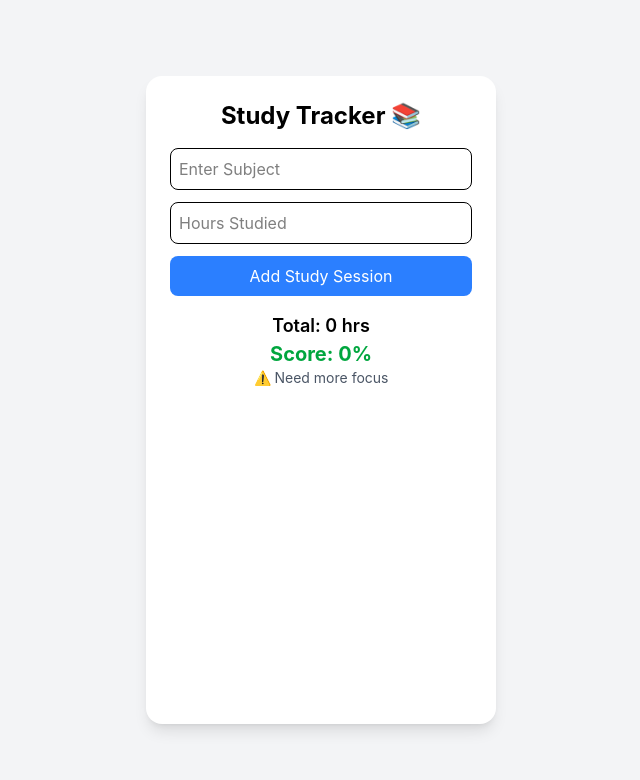
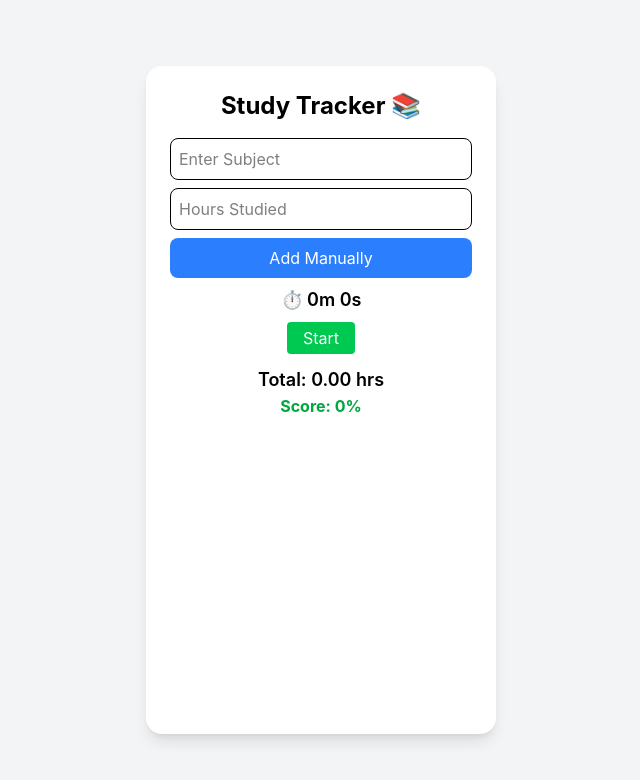
Before and after one commit to survekaran/study-tracker, a React (Vite) app: page / in a window 1280 px wide. Shown: the top 780 px of the page, without its empty margins (319-959 px from the left). Built offline with nearby package versions, Linux system fonts and the light colour scheme.

Commit message:
added local storage

```diff
--- a/src/App.jsx
+++ b/src/App.jsx
@@ -1,10 +1,36 @@
-import { useState } from "react";
+import { useState, useEffect } from "react";
 import { PieChart, Pie, Cell, Tooltip, Legend } from "recharts";
 
 function App() {
   const [subject, setSubject] = useState("");
   const [hours, setHours] = useState("");
   const [sessions, setSessions] = useState([]);
+  const [isRunning, setIsRunning] = useState(false);
+  const [seconds, setSeconds] = useState(0);
+
+  // LOAD DATA FROM LOCAL STORAGE
+  useEffect(() => {
+    const saved = localStorage.getItem("studySessions");
+    if (saved) {
+      setSessions(JSON.parse(saved));
+    }
+  }, []);
+
+  // SAVE DATA
+  useEffect(() => {
+    localStorage.setItem("studySessions", JSON.stringify(sessions));
+  }, [sessions]);
+
+  // TIMER
+  useEffect(() => {
+    let interval;
+    if (isRunning) {
+      interval = setInterval(() => {
+        setSeconds((prev) => prev + 1);
+      }, 1000);
+    }
+    return () => clearInterval(interval);
+  }, [isRunning]);
 
   const handleAdd = () => {
     if (!subject || !hours) {
@@ -22,44 +48,46 @@ function App() {
     setHours("");
   };
 
-  // TOTAL HOURS
-  const totalHours = sessions.reduce((sum, session) => {
-    return sum + session.hours;
-  }, 0);
+  const startTimer = () => {
+    if (!subject) {
+      alert("Enter subject before starting timer");
+      return;
+    }
+    setIsRunning(true);
+  };
 
-  // GROUP DATA
+  const stopTimer = () => {
+    setIsRunning(false);
+
+    const hrs = (seconds / 3600).toFixed(2);
+
+    if (hrs > 0) {
+      const newSession = {
+        subject,
+        hours: parseFloat(hrs),
+      };
+      setSessions([...sessions, newSession]);
+    }
+
+    setSeconds(0);
+  };
+
+  const totalHours = sessions.reduce((sum, s) => sum + s.hours, 0);
+
   const subjectData = [];
-
-  sessions.forEach((session) => {
-    const existing = subjectData.find(
-      (item) => item.name === session.subject
-    );
-
-    if (existing) {
-      existing.value += session.hours;
-    } else {
-      subjectData.push({
-        name: session.subject,
-        value: session.hours,
-      });
-    }
+  sessions.forEach((s) => {
+    const existing = subjectData.find((i) => i.name === s.subject);
+    if (existing) existing.value += s.hours;
+    else subjectData.push({ name: s.subject, value: s.hours });
   });
 
-  // ADD PERCENTAGE
-  subjectData.forEach((item) => {
-    item.percentage = totalHours
-      ? ((item.value / totalHours) * 100).toFixed(1)
+  subjectData.forEach((i) => {
+    i.percentage = totalHours
+      ? ((i.value / totalHours) * 100).toFixed(1)
       : 0;
   });
 
-  // DAILY SCORE
   const score = Math.min((totalHours / 6) * 100, 100).toFixed(0);
-
-  const getFeedback = () => {
-    if (score >= 80) return "🔥 Great job!";
-    if (score >= 50) return "👍 Good effort";
-    return "⚠️ Need more focus";
-  };
 
   const COLORS = ["#3B82F6", "#10B981", "#F59E0B", "#EF4444"];
 
@@ -67,17 +95,14 @@ function App() {
     <div className="min-h-screen bg-gray-100 flex items-center justify-center">
       <div className="bg-white p-6 rounded-2xl shadow-lg w-[350px] text-center">
 
-        <h1 className="text-2xl font-bold mb-4">
-          Study Tracker 📚
-        </h1>
+        <h1 className="text-2xl font-bold mb-4">Study Tracker 📚</h1>
 
-        {/* INPUT FORM */}
         <input
           type="text"
           placeholder="Enter Subject"
           value={subject}
           onChange={(e) => setSubject(e.target.value)}
-          className="w-full mb-3 p-2 border rounded-lg"
+          className="w-full mb-2 p-2 border rounded-lg"
         />
 
         <input
@@ -85,31 +110,47 @@ function App() {
           placeholder="Hours Studied"
           value={hours}
           onChange={(e) => setHours(e.target.value)}
-          className="w-full mb-3 p-2 border rounded-lg"
+          className="w-full mb-2 p-2 border rounded-lg"
         />
 
         <button
           onClick={handleAdd}
-          className="w-full bg-blue-500 text-white py-2 rounded-lg hover:bg-blue-600"
+          className="w-full bg-blue-500 text-white py-2 rounded-lg mb-2"
         >
-          Add Study Session
+          Add Manually
         </button>
 
-        {/* TOTAL + SCORE */}
-        <div className="mt-4 text-lg font-semibold">
-          Total: {totalHours} hrs
+        {/* TIMER */}
+        <div className="mb-3">
+          <div className="text-lg font-semibold">
+            ⏱ {Math.floor(seconds / 60)}m {seconds % 60}s
           </div>
 
-        <div className="text-xl font-bold text-green-600">
+          {!isRunning ? (
+            <button
+              onClick={startTimer}
+              className="bg-green-500 text-white px-4 py-1 rounded mt-2"
+            >
+              Start
+            </button>
+          ) : (
+            <button
+              onClick={stopTimer}
+              className="bg-red-500 text-white px-4 py-1 rounded mt-2"
+            >
+              Stop
+            </button>
+          )}
+        </div>
+
+        <div className="text-lg font-semibold">
+          Total: {totalHours.toFixed(2)} hrs
+        </div>
+
+        <div className="text-green-600 font-bold">
           Score: {score}%
         </div>
 
-        <div className="text-sm text-gray-600 mb-4">
-          {getFeedback()}
-        </div>
-
-        {/* PIE CHART */}
-        <div className="flex justify-center">
         <PieChart width={280} height={280}>
           <Pie
             data={subjectData}
@@ -117,27 +158,18 @@ function App() {
             nameKey="name"
             innerRadius={60}
             outerRadius={100}
-              label
           >
-              {subjectData.map((entry, index) => (
-                <Cell
-                  key={`cell-${index}`}
-                  fill={COLORS[index % COLORS.length]}
-                />
+            {subjectData.map((_, i) => (
+              <Cell key={i} fill={COLORS[i % COLORS.length]} />
             ))}
           </Pie>
           <Tooltip />
           <Legend />
         </PieChart>
-        </div>
 
-        {/* PERCENT LIST */}
-        <div className="mt-4">
-          {subjectData.map((item, index) => (
-            <div
-              key={index}
-              className="bg-gray-100 p-2 mb-2 rounded-lg flex justify-between"
-            >
+        <div className="mt-3">
+          {subjectData.map((item, i) => (
+            <div key={i} className="flex justify-between bg-gray-100 p-2 mb-1 rounded">
               <span>{item.name}</span>
               <span>{item.percentage}%</span>
             </div>
```
Lines whose indentation alone changed are shown as unchanged.
